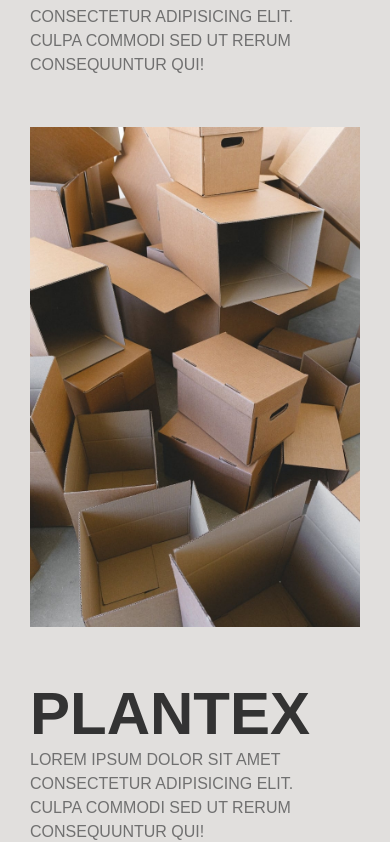
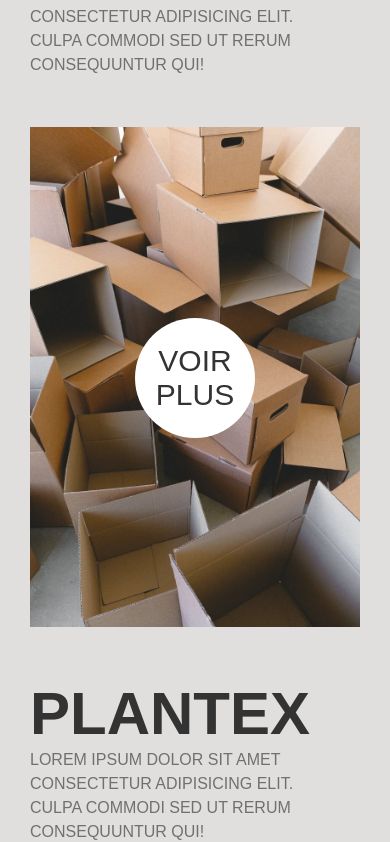
Before and after one commit to Bricefed/Portfolio-v.2022, a React (Create React App) app: page / in a window 390 px wide. Shown: the part 1943-2785 px from the top of the page. Built offline with nearby package versions, Linux system fonts and the light colour scheme; a web font is replaced by a local one.

Commit message:
Adding circle 'see more' on responsive

```diff
--- a/src/styles/components/_projects.scss
+++ b/src/styles/components/_projects.scss
@@ -44,6 +44,24 @@ section.projects {
 
       @media (max-width: 880px) {
         width: 100%;
+        z-index: 10;
+        overflow: hidden;
+
+        &::after {
+          content: 'VOIR PLUS';
+          position: absolute;
+          top: 50%;
+          left: 50%;
+          transform: translate(-50%, -50%);
+          width: 120px;
+          aspect-ratio: 1/1;
+          background: white;
+          border-radius: 50%;
+          display: flex;
+          align-items: center;
+          text-align: center;
+          font-size: 3rem;
+        }
       }
 
       img {
```
